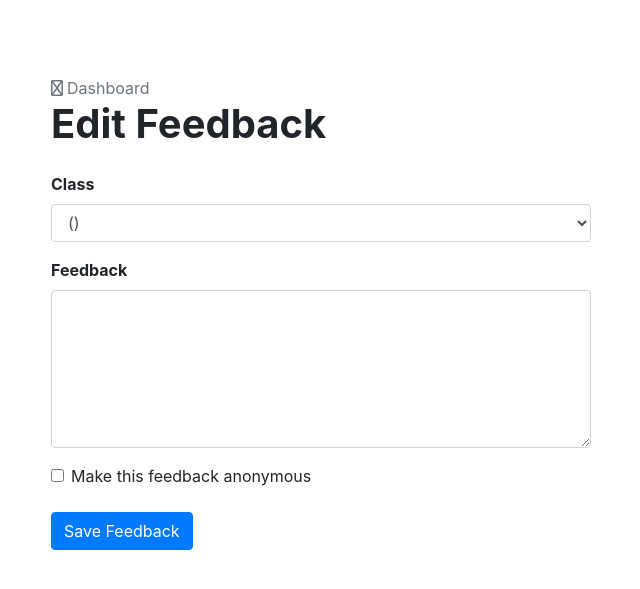
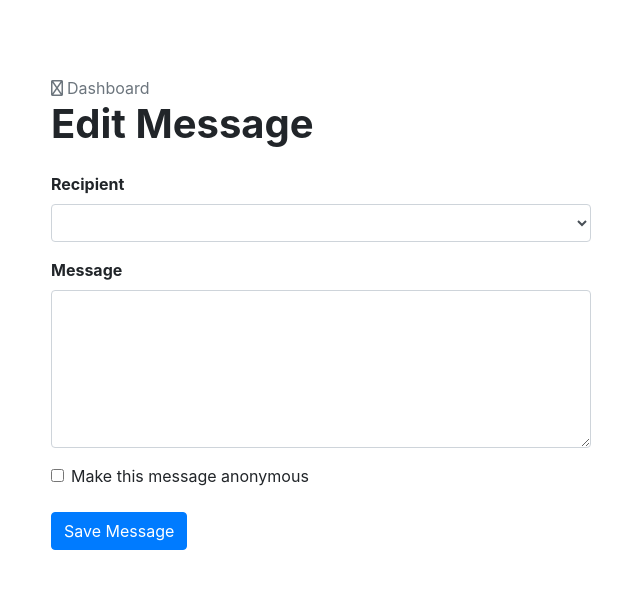
Before and after one commit to georgeyjm/ykps2020, a Flask app: template ykps2020/templates/edit-message.html in a window 1280 px wide. Shown: the part 56-645 px from the top of the page, without its empty margins (34-674 px from the left). Run offline with Flask 2, Linux system fonts and the light colour scheme; the template is opened without the code that fills it, so the values that code supplies are empty; some libraries are stand-ins or nearby versions.

Commit message:
Migrate edit message

```diff
--- a/ykps2020/templates/edit-message.html
+++ b/ykps2020/templates/edit-message.html
@@ -1,5 +1,5 @@
 {% extends 'base.html' %}
-{% block title %}Edit Feedback{% endblock %}
+{% block title %}Edit Message{% endblock %}
 
 {% block styles %}
   {{ super() }}
@@ -12,32 +12,32 @@
   <div class='main-content-container'>
     <div>
       <a href='/dashboard' class='head-back-button position-absolute text-secondary'><i class='far fa-angle-left mr-1' aria-hidden='true'></i>Dashboard</a>
-      <h1 class='mb-3'>Edit Feedback</h1>
+      <h1 class='mb-3'>Edit Message</h1>
     </div>
 
     <form action='' method='POST' class='row mt-4'>
       <div class='col-12 col-md-10 col-lg-8 col-xl-6'>
         <div class='form-group'>
-          <label for='feedback-class-choice'><strong>Class</strong></label>
-          <select class='form-control' name='feedback-class' id='feedback-class-choice'>
-            <option value='{{ current.class_id }}' selected>{{ current.class_.name }} ({{ current.class_.teacher.name }})</option>
-            {% for class in classes %}
-              <option value='{{ class.id }}'>{{ class.name }} ({{ class.teacher.name }})</option>
+          <label for='message-recipient-choice'><strong>Recipient</strong></label>
+          <select class='form-control' name='message-recipient' id='message-recipient-choice'>
+            <option value='{{ current.recipient_id }}' selected>{{ current.recipient.name_en }} {{ current.recipient.name_zh }}</option>
+            {% for student in students %}
+              <option value='{{ student.id }}'>{{ student.name_en }} {{ student.name_zh }}</option>
             {% endfor %}
           </select>
         </div>
         <div class='form-group'>
-          <label for='feedback-content-input'><strong>Feedback</strong></label>
-          <textarea class='form-control' name='feedback-content' id='feedback-content-input' rows='6'>{{ current.content }}</textarea>
+          <label for='message-content-input'><strong>Message</strong></label>
+          <textarea class='form-control' name='message-content' id='message-content-input' rows='6'>{{ current.content }}</textarea>
         </div>
         <div class='form-group'>
           <div class='form-check'>
-            <input class='form-check-input anonymous-check-box far' type='checkbox' name='feedback-anonymous' id='gridCheck' {% if current.is_anonymous %} checked {% endif %}>
-            <label class='form-check-label' for='gridCheck'>Make this feedback anonymous</label>
+            <input class='form-check-input anonymous-check-box far' type='checkbox' name='message-anonymous' id='gridCheck' {% if current.is_anonymous %} checked {% endif %}>
+            <label class='form-check-label' for='gridCheck'>Make this message anonymous</label>
           </div>
         </div>
         <div class='mt-4'>
-          <button type='submit' class='btn btn-primary'>Save Feedback</button>
+          <button type='submit' class='btn btn-primary'>Save Message</button>
         </div>
       </div>
     </form>
```
Also changed, not shown: ykps2020/views.py (+21 -27 lines).
